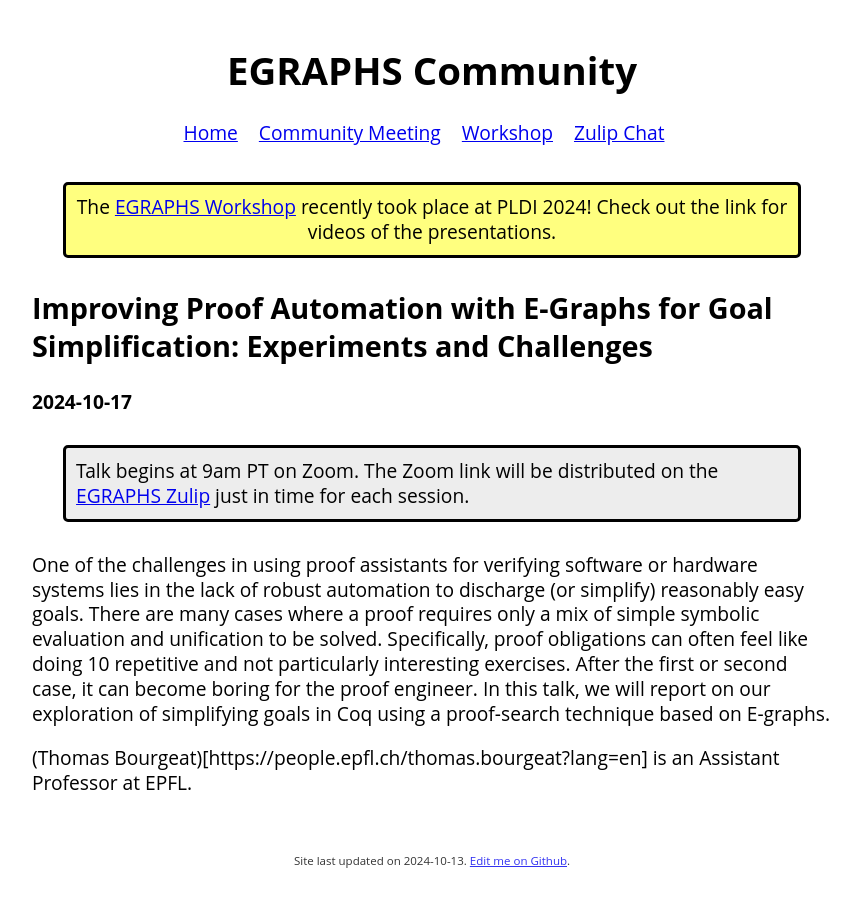
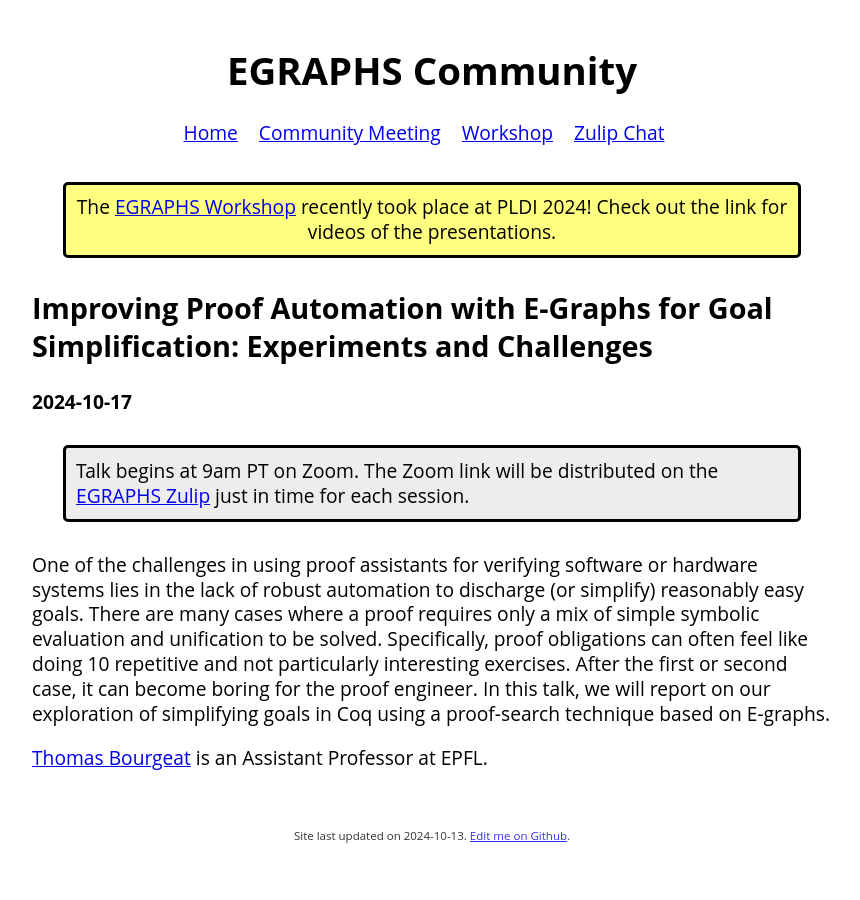
Before and after one commit to egraphs-community/egraphs-community.github.io, a Jekyll site: the page built from meeting/_posts/2024-10-17-proof-automation.md, in a window 1280 px wide. Shown: the whole page, without its empty margins (208-1068 px from the left). Built offline with Jekyll 4.4.1, drawn with Linux system fonts in a browser that asks for light colours.

Commit message:
Fix Markdown link

```diff
--- a/meeting/_posts/2024-10-17-proof-automation.md
+++ b/meeting/_posts/2024-10-17-proof-automation.md
@@ -10,4 +10,4 @@ Specifically, proof obligations can often feel like doing 10 repetitive and not
 After the first or second case, it can become boring for the proof engineer.
 In this talk, we will report on our exploration of simplifying goals in Coq using a proof-search technique based on E-graphs.
 
-(Thomas Bourgeat)[https://people.epfl.ch/thomas.bourgeat?lang=en] is an Assistant Professor at EPFL.
+[Thomas Bourgeat](https://people.epfl.ch/thomas.bourgeat?lang=en) is an Assistant Professor at EPFL.
```
